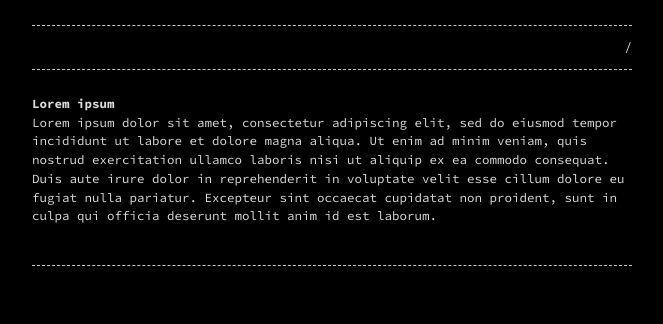
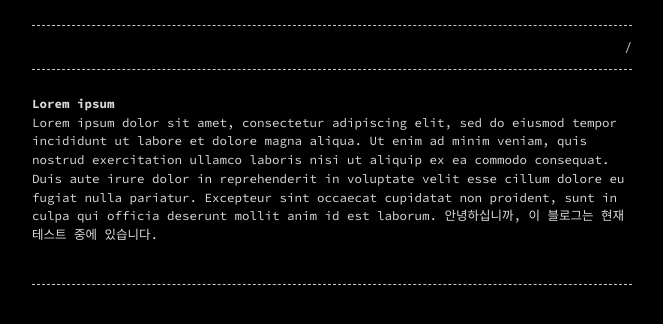
Before and after one commit to yoopark/yoopark.github.io, a Jekyll site: the page built from index.md, in a window 1280 px wide. Shown: the top 324 px of the page, without its empty margins (308-971 px from the left). Built offline with Jekyll 4.4.1, drawn with Linux system fonts in a browser that asks for light colours.

Commit message:
Update index.md

```diff
--- a/index.md
+++ b/index.md
@@ -6,4 +6,4 @@ permalink: /
 
 # Lorem ipsum
 
-Lorem ipsum dolor sit amet, consectetur adipiscing elit, sed do eiusmod tempor incididunt ut labore et dolore magna aliqua. Ut enim ad minim veniam, quis nostrud exercitation ullamco laboris nisi ut aliquip ex ea commodo consequat. Duis aute irure dolor in reprehenderit in voluptate velit esse cillum dolore eu fugiat nulla pariatur. Excepteur sint occaecat cupidatat non proident, sunt in culpa qui officia deserunt mollit anim id est laborum.
+Lorem ipsum dolor sit amet, consectetur adipiscing elit, sed do eiusmod tempor incididunt ut labore et dolore magna aliqua. Ut enim ad minim veniam, quis nostrud exercitation ullamco laboris nisi ut aliquip ex ea commodo consequat. Duis aute irure dolor in reprehenderit in voluptate velit esse cillum dolore eu fugiat nulla pariatur. Excepteur sint occaecat cupidatat non proident, sunt in culpa qui officia deserunt mollit anim id est laborum. 안녕하십니까, 이 블로그는 현재 테스트 중에 있습니다.
```
